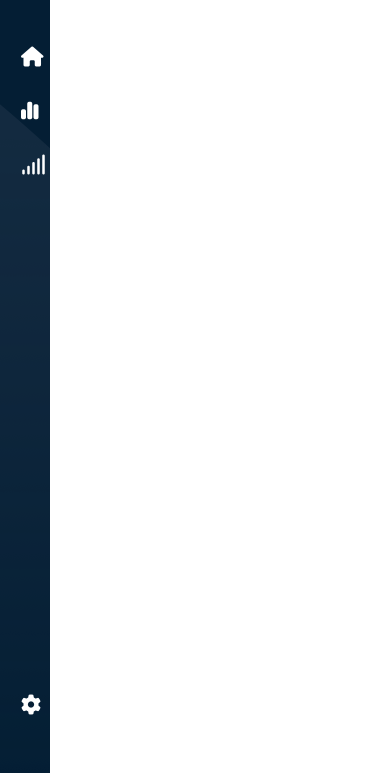
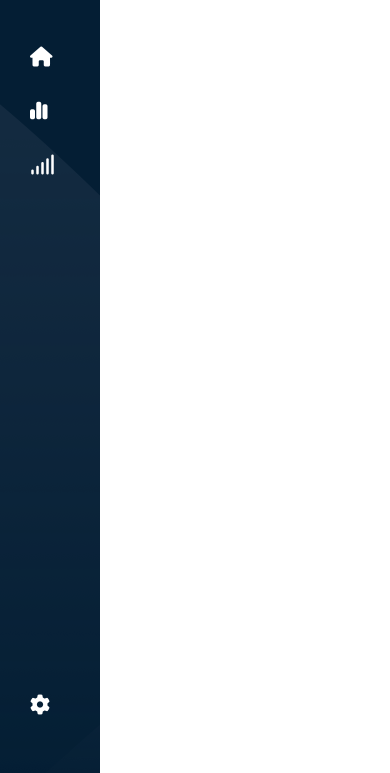
Before and after one commit to FraBona/html-css-bootstrap-dashboard, a plain HTML site: page index.html in a window 390 px wide. Shown: the part 71-844 px from the top of the page. Drawn offline with nearby package versions, Linux system fonts and the light colour scheme.

Commit message:
sidebar-adjustments

```diff
--- a/css/main.css
+++ b/css/main.css
@@ -28,7 +28,7 @@ img{
 }
 
 .sidebar{
-  width: 50px;
+  width: 100px;
   background-image: url('../img/sidebar-bg.png');
   background-color: var(--dark);
   height: 100%;
@@ -94,6 +94,7 @@ img{
 .sidebar__icon{
   color: white;
   font-size: 20px;
+  padding: 0 10px;
 }
 
 .cont-icon{
@@ -106,7 +107,8 @@ img{
   .search > p {
     font-size: 20px;
   }
- }
+
+}
 
 @media (max-width: 768px){
   .logo-desktop{
@@ -125,6 +127,12 @@ img{
   .cont-sidebar-span{
     display: none;
   }
+
+  .sidebar__icon{
+    width: 100px;
+    justify-content: center;
+  }
+
 }
 
 @media (min-width: 768px) {
@@ -132,14 +140,15 @@ img{
       display: none;
     }
 
+    .sidebar__cont{
+      all: unset;
+      width: 100%;
+    }
+
     .sidebar{
       width: 230px;
     }
 
-    .sidebar__cont{
-      all: unset;
-      width: 100%;
-    }
  }
 
 @media (min-width: 992px) { }
--- a/index.html
+++ b/index.html
@@ -54,22 +54,22 @@
         <nav class="sidebar d-flex">
           <div class="sidebar__cont d-flex flex-column gap-4">
 
-            <div class="sidebar__icon d-flex pt-5 px-3">
+            <div class="sidebar__icon d-flex pt-5">
               <div class="cont-icon"><i class="fa-solid fa-house icon-home"></i></div>
               <div class="cont-sidebar-span"><span>Home</span></div>
             </div>
 
-            <div class="sidebar__icon d-flex px-3">
+            <div class="sidebar__icon d-flex">
               <div class="cont-icon"><i class="fa-solid fa-chart-simple"></i></div>
               <div class="cont-sidebar-span"><span>Stats</span></div>
             </div>
 
-            <div class="sidebar__icon flex-grow d-flex px-3">
+            <div class="sidebar__icon flex-grow d-flex">
               <div class="cont-icon"><i class="fa-solid fa-signal"></i></div>
               <div class="cont-sidebar-span"><span>Signals</span></div>
             </div>
 
-            <div class="sidebar__icon d-flex pb-5 px-3">
+            <div class="sidebar__icon d-flex pb-5">
               <div class="cont-icon"><i class="fa-solid fa-gear"></i></div>
               <div class="cont-sidebar-span"><span>Admin</span></div>
             </div>
```
